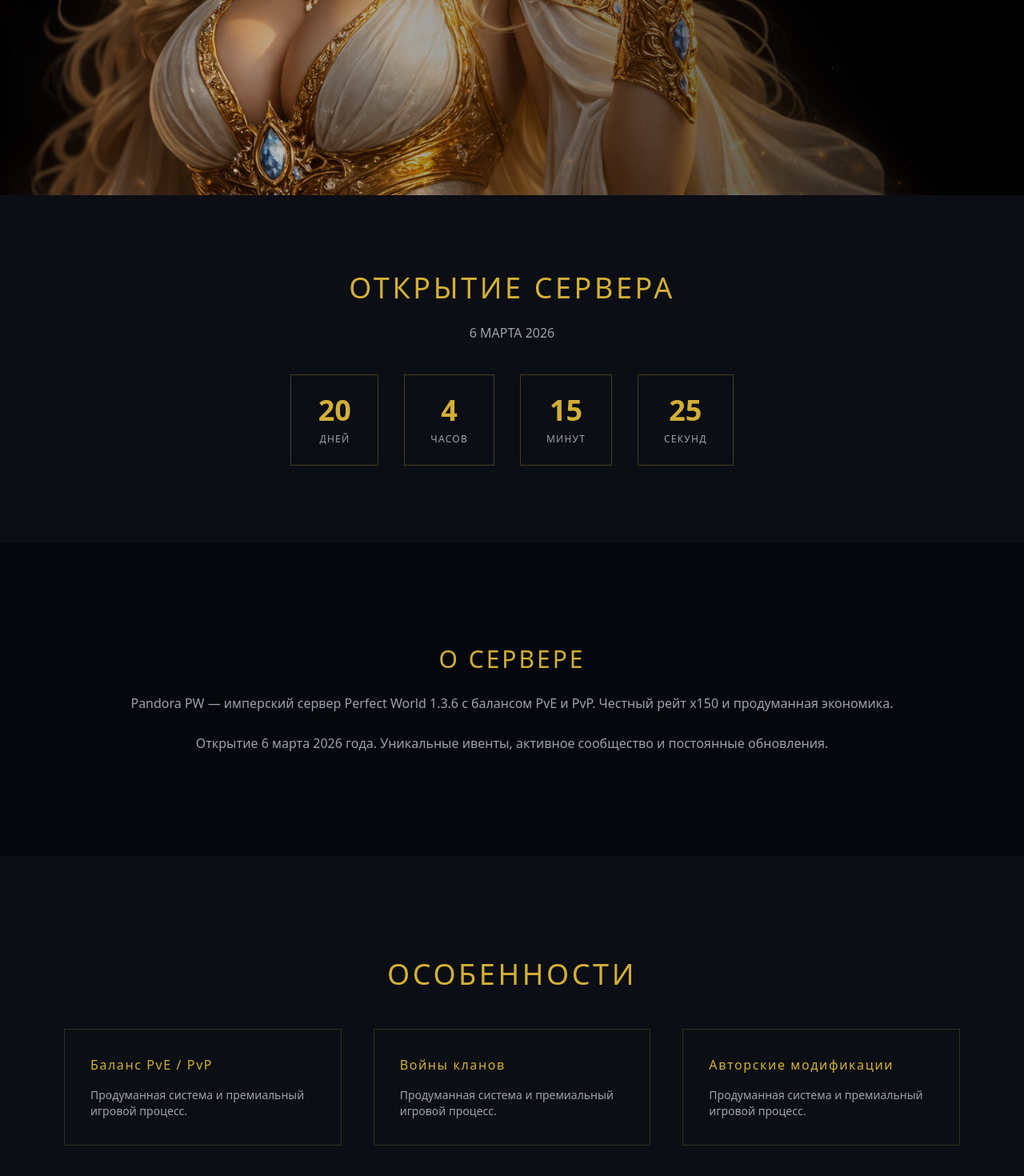
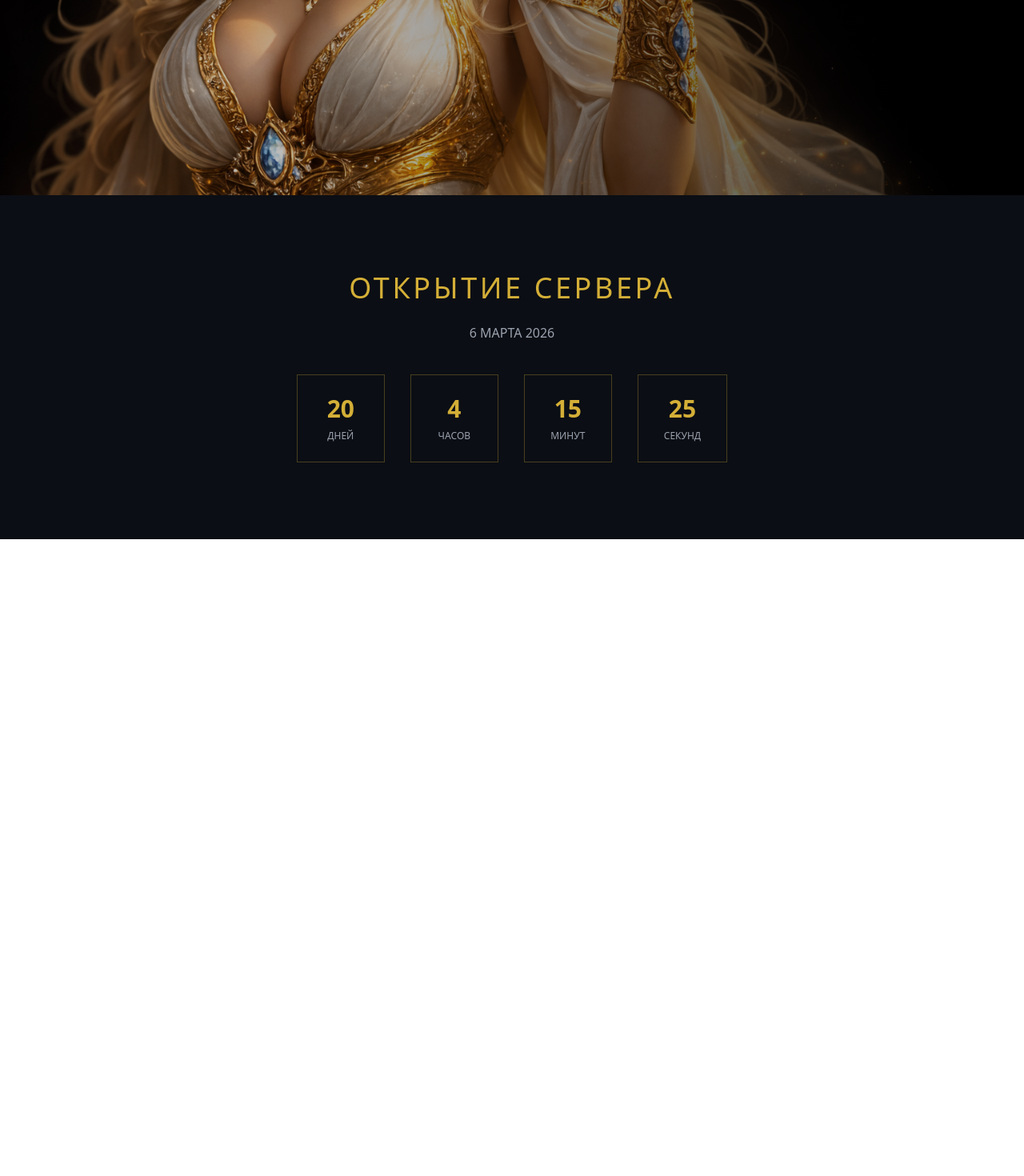
Before and after one commit to notalive23-maker/pandora-pw, a Next.js app: page / in a window 1280 px wide. Shown: the part 556-2026 px from the top of the page at 80% size. After the commit the page ends 1230 px from the top, so only its background shows below. Built offline with nearby package versions, Linux system fonts and the light colour scheme.

Commit message:
FINAL ctx fix via useRef

```diff
--- a/app/page.tsx
+++ b/app/page.tsx
@@ -3,6 +3,8 @@
 import { useEffect, useState, useRef } from "react";
 
 export default function Home() {
+  const canvasRef = useRef<HTMLCanvasElement | null>(null);
+
   const [offset, setOffset] = useState({ x: 0, y: 0 });
   const [scrolled, setScrolled] = useState(false);
   const [timeLeft, setTimeLeft] = useState({
@@ -12,9 +14,10 @@ export default function Home() {
     seconds: 0,
   });
 
-  const sectionsRef = useRef<(HTMLElement | null)[]>([]);
-
   useEffect(() => {
+    // ===============================
+    // PARALLAX
+    // ===============================
     const handleMouseMove = (e: MouseEvent) => {
       const x = (window.innerWidth / 2 - e.clientX) / 80;
       const y = (window.innerHeight / 2 - e.clientY) / 80;
@@ -23,29 +26,16 @@ export default function Home() {
 
     const handleScroll = () => {
       setScrolled(window.scrollY > 50);
-
-      sectionsRef.current.forEach((section) => {
-        if (!section) return;
-        const rect = section.getBoundingClientRect();
-        if (rect.top < window.innerHeight - 100) {
-          section.classList.add("opacity-100", "translate-y-0");
-          section.classList.remove("opacity-0", "translate-y-10");
-
-          if (section.id === "features") {
-            const cards = section.querySelectorAll(".feature-card");
-            cards.forEach((card, index) => {
-              setTimeout(() => {
-                card.classList.add("opacity-100", "translate-y-0");
-                card.classList.remove("opacity-0", "translate-y-10");
-              }, index * 180);
-            });
-          }
-        }
-      });
     };
 
-    // ===== COUNTDOWN =====
+    window.addEventListener("mousemove", handleMouseMove);
+    window.addEventListener("scroll", handleScroll);
+
+    // ===============================
+    // COUNTDOWN
+    // ===============================
     const targetDate = new Date("2026-03-06T00:00:00").getTime();
+
     const timer = setInterval(() => {
       const now = new Date().getTime();
       const distance = targetDate - now;
@@ -63,12 +53,10 @@ export default function Home() {
       });
     }, 1000);
 
-    window.addEventListener("mousemove", handleMouseMove);
-    window.addEventListener("scroll", handleScroll);
-    handleScroll();
-
-    // ===== PARTICLES (Production Safe) =====
-    const canvas = document.getElementById("particles") as HTMLCanvasElement | null;
+    // ===============================
+    // PARTICLES (FINAL SAFE FIX)
+    // ===============================
+    const canvas = canvasRef.current;
     if (!canvas) return;
 
     const ctx = canvas.getContext("2d");
@@ -140,7 +128,7 @@ export default function Home() {
 
       {/* PARTICLES */}
       <canvas
-        id="particles"
+        ref={canvasRef}
         className="fixed inset-0 z-0 pointer-events-none"
       />
 
@@ -183,19 +171,25 @@ export default function Home() {
 
       {/* HERO */}
       <section className="relative min-h-screen flex items-center justify-end overflow-hidden px-8 md:px-20">
+
         <img
           src="/images/goddess-hero.png"
           alt="Pandora Goddess"
           style={{ transform: `translate(${offset.x}px, ${offset.y}px)` }}
           className="absolute inset-0 w-full h-full object-cover object-left transition-transform duration-200"
         />
+
         <div className="absolute inset-0 bg-gradient-to-r from-black/10 via-black/40 to-black/80" />
 
         <div className="relative z-20 max-w-2xl text-right space-y-6 pr-4">
-          <h1 className="text-6xl md:text-8xl tracking-[0.4em] text-[#D4AF37] drop-shadow-[0_0_25px_rgba(212,175,55,0.4)]">
+          <h1 className="text-6xl md:text-8xl tracking-[0.4em] text-[#D4AF37]">
             PANDORA
           </h1>
-          <p className="text-gray-300 text-lg">Perfect World 1.3.6</p>
+
+          <p className="text-gray-300 text-lg">
+            Perfect World 1.3.6
+          </p>
+
           <p className="text-[#D4AF37] text-sm tracking-wider">
             x150 • PvE / PvP Balance
           </p>
@@ -204,6 +198,7 @@ export default function Home() {
             <button className="px-10 py-3 border border-[#D4AF37] text-[#D4AF37] tracking-widest hover:bg-[#D4AF37] hover:text-black transition-all duration-300">
               НАЧАТЬ ИГРУ
             </button>
+
             <button className="px-10 py-3 border border-gray-600 text-gray-300 tracking-widest hover:border-[#D4AF37] hover:text-[#D4AF37] transition-all duration-300">
               СКАЧАТЬ КЛИЕНТ
             </button>
@@ -212,13 +207,13 @@ export default function Home() {
       </section>
 
       {/* COUNTDOWN */}
-      <section className="py-24 px-8 md:px-20 text-center bg-[#0b0e14] relative z-10">
+      <section className="py-24 text-center bg-[#0b0e14] relative z-10">
         <h2 className="text-4xl tracking-widest text-[#D4AF37] mb-6">
           ОТКРЫТИЕ СЕРВЕРА
         </h2>
         <p className="text-gray-400 mb-10">6 МАРТА 2026</p>
 
-        <div className="flex justify-center gap-8 text-center flex-wrap">
+        <div className="flex justify-center gap-8 flex-wrap">
           {[
             { label: "ДНЕЙ", value: timeLeft.days },
             { label: "ЧАСОВ", value: timeLeft.hours },
@@ -227,12 +222,12 @@ export default function Home() {
           ].map((item, i) => (
             <div
               key={i}
-              className="border border-[#D4AF37]/30 px-8 py-6 min-w-[110px] backdrop-blur-sm hover:border-[#D4AF37] transition duration-300"
+              className="border border-[#D4AF37]/30 px-8 py-6 min-w-[110px]"
             >
-              <div className="text-3xl md:text-4xl text-[#D4AF37] font-semibold">
+              <div className="text-3xl text-[#D4AF37] font-semibold">
                 {item.value}
               </div>
-              <div className="text-xs text-gray-400 tracking-widest mt-2">
+              <div className="text-xs text-gray-400 mt-2">
                 {item.label}
               </div>
             </div>
@@ -240,52 +235,6 @@ export default function Home() {
         </div>
       </section>
 
-      {/* ABOUT */}
-      <section id="info-section" className="py-32 px-8 md:px-20 relative z-10">
-        <div className="max-w-5xl mx-auto text-center space-y-6">
-          <h2 className="text-3xl tracking-widest text-[#D4AF37]">
-            О СЕРВЕРЕ
-          </h2>
-          <p className="text-gray-400 leading-relaxed">
-            Pandora PW — имперский сервер Perfect World 1.3.6 с балансом PvE и PvP.
-            Честный рейт x150 и продуманная экономика.
-          </p>
-          <p className="text-gray-400 leading-relaxed">
-            Открытие 6 марта 2026 года. Уникальные ивенты, активное сообщество и постоянные обновления.
-          </p>
-        </div>
-      </section>
-
-      {/* FEATURES */}
-      <section
-        ref={(el) => (sectionsRef.current[1] = el)}
-        className="py-32 px-8 md:px-20 bg-[#0b0e14] opacity-0 translate-y-10 transition-all duration-1000"
-        id="features"
-      >
-        <h2 className="text-4xl tracking-widest text-[#D4AF37] mb-12 text-center">
-          ОСОБЕННОСТИ
-        </h2>
-
-        <div className="grid md:grid-cols-3 gap-10 max-w-6xl mx-auto">
-          {["Баланс PvE / PvP", "Войны кланов", "Авторские модификации"].map(
-            (title, i) => (
-              <div
-                key={i}
-                className="feature-card group relative overflow-hidden border border-[#D4AF37]/20 p-8 opacity-0 translate-y-10 transition-all duration-700 hover:border-[#D4AF37] hover:-translate-y-3 hover:scale-[1.03] hover:shadow-[0_0_40px_rgba(212,175,55,0.35)]"
-              >
-                <div className="absolute inset-0 opacity-0 group-hover:opacity-100 transition duration-700 bg-[radial-gradient(circle_at_center,rgba(212,175,55,0.15),transparent_70%)]" />
-                <div className="absolute bottom-0 left-0 h-[2px] w-0 bg-[#D4AF37] transition-all duration-500 group-hover:w-full" />
-                <h3 className="text-[#D4AF37] mb-4 tracking-widest transition-all duration-300 group-hover:tracking-[0.2em] group-hover:text-[#f5d76e]">
-                  {title}
-                </h3>
-                <p className="text-gray-400 text-sm transition-all duration-300 group-hover:text-gray-200">
-                  Продуманная система и премиальный игровой процесс.
-                </p>
-              </div>
-            )
-          )}
-        </div>
-      </section>
     </main>
   );
 }
```
